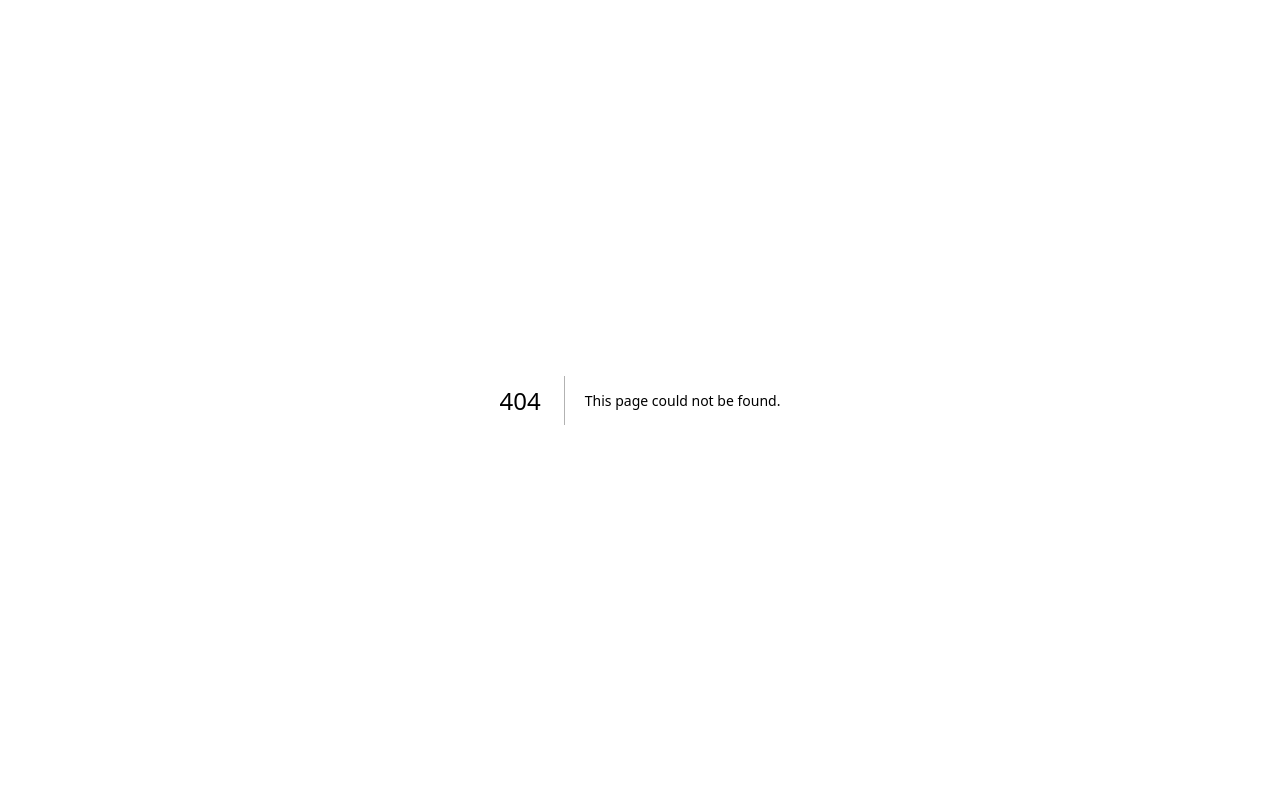
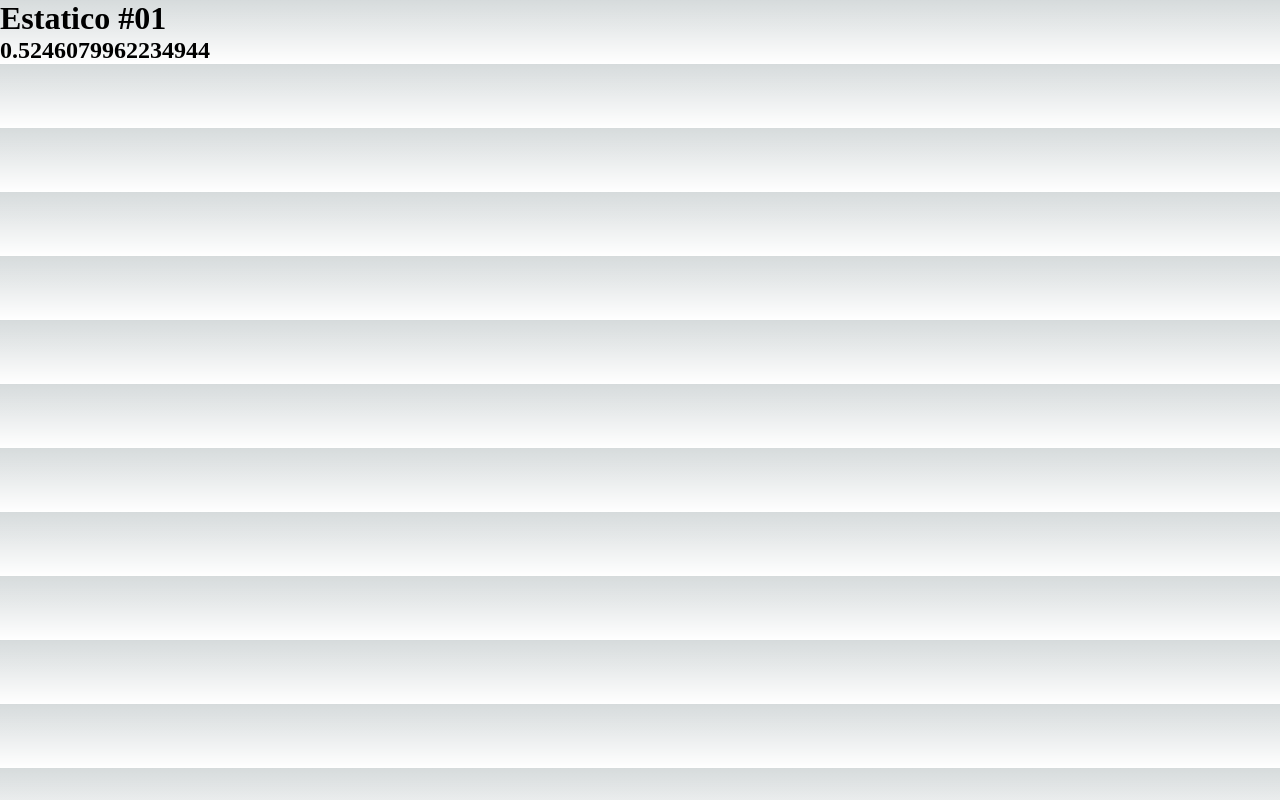
Before and after one commit to ednosmab/renderizacao, a Next.js app: page /estatico1 in a window 1280 px wide. Before the commit this address had no page. Built offline with nearby package versions, Linux system fonts and the light colour scheme.

Commit message:
estatico1 - lidando com valores dinâmicos

```diff
--- /dev/null
+++ b/pages/estatico1.jsx
@@ -0,0 +1,24 @@
+import { useEffect, useState } from "react"
+
+export default function Estatico1(){
+    const [numRand, setNumRand] = useState(0)
+
+    // Essa manobra passa a ideia para o NextJS que esse valor deve ser gerado dinâmicamente
+    useEffect(() => {
+        setNumRand(Math.random())
+    }, [])
+
+    return (
+        <div>
+            <h1>Estatico #01</h1>
+
+            {/**
+             * Conteúdo inserido de forma estática
+             *  - Nesse contexto, como o valor é gerado de forma aleatória a cada requisição. O valor que foi gerado na primeira requisição e que ficou salvo no arquivo estático gerado pelo NextJS, não vai bater, e vai gerar um warning ou um erro
+
+                <h2>{Math.random()}</h2>
+            */}
+            <h2>{numRand}</h2>
+        </div>
+    )
+}
```
